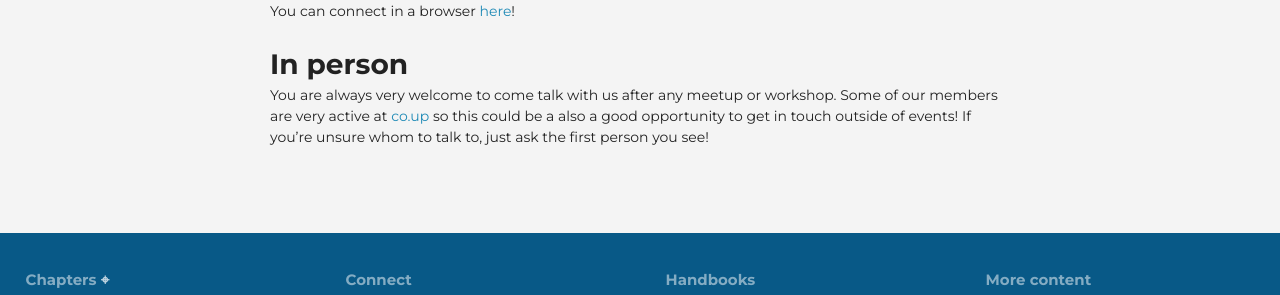
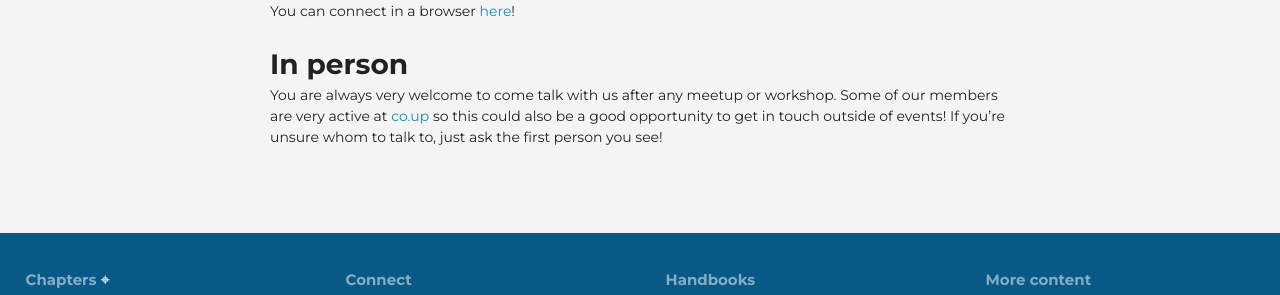
Before and after one commit to OpenTechSchool/www.opentechschool.org, a Jekyll site: the page built from contact.md, in a window 1280 px wide. Shown: the part 1255-1550 px from the top of the page. Built offline with Jekyll 4.4.1, drawn with Linux system fonts in a browser that asks for light colours; nearby versions of some CDN libraries.

Commit message:
Correct phrasing

```diff
--- a/contact.md
+++ b/contact.md
@@ -36,4 +36,4 @@ You can connect in a browser [here](http://webchat.freenode.net/?channels=#OpenT
 
 ## In person
 
-You are always very welcome to come talk with us after any meetup or workshop. Some of our members are very active at [co.up](http://co-up.de) so this could be a also a good opportunity to get in touch outside of events! If you're unsure whom to talk to, just ask the first person you see!
+You are always very welcome to come talk with us after any meetup or workshop. Some of our members are very active at [co.up](http://co-up.de) so this could also be a good opportunity to get in touch outside of events! If you're unsure whom to talk to, just ask the first person you see!
```
